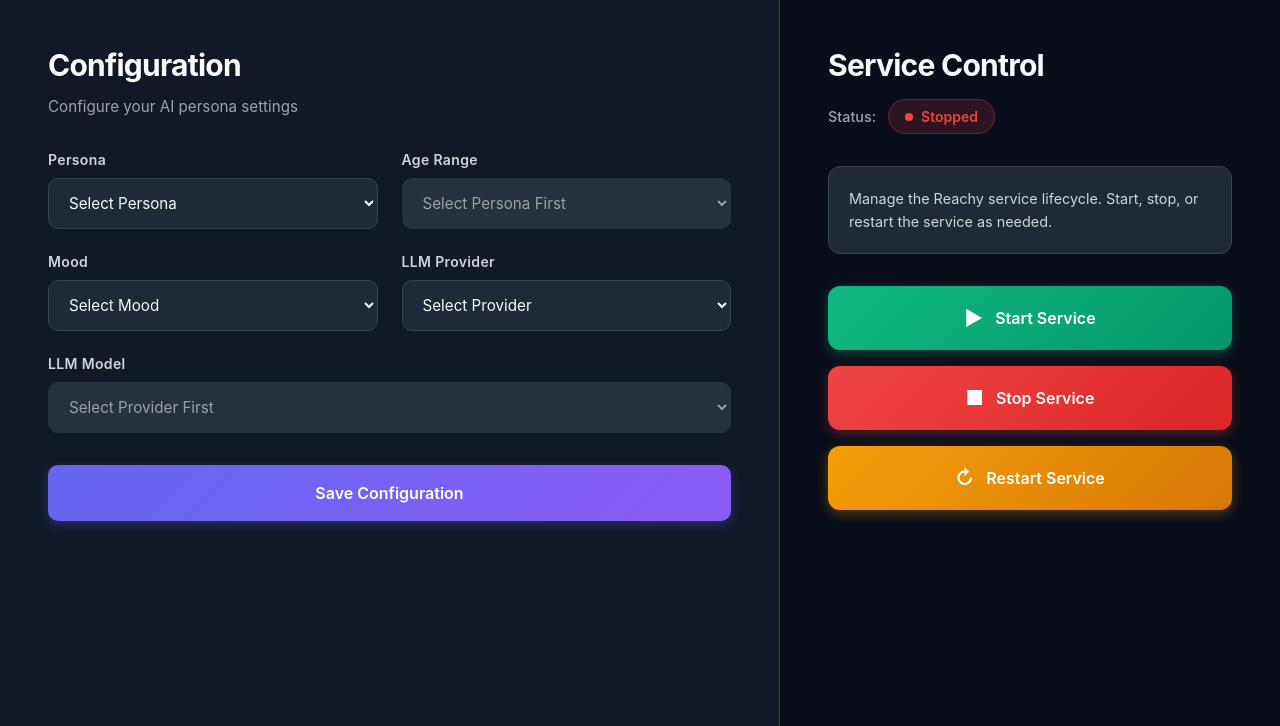
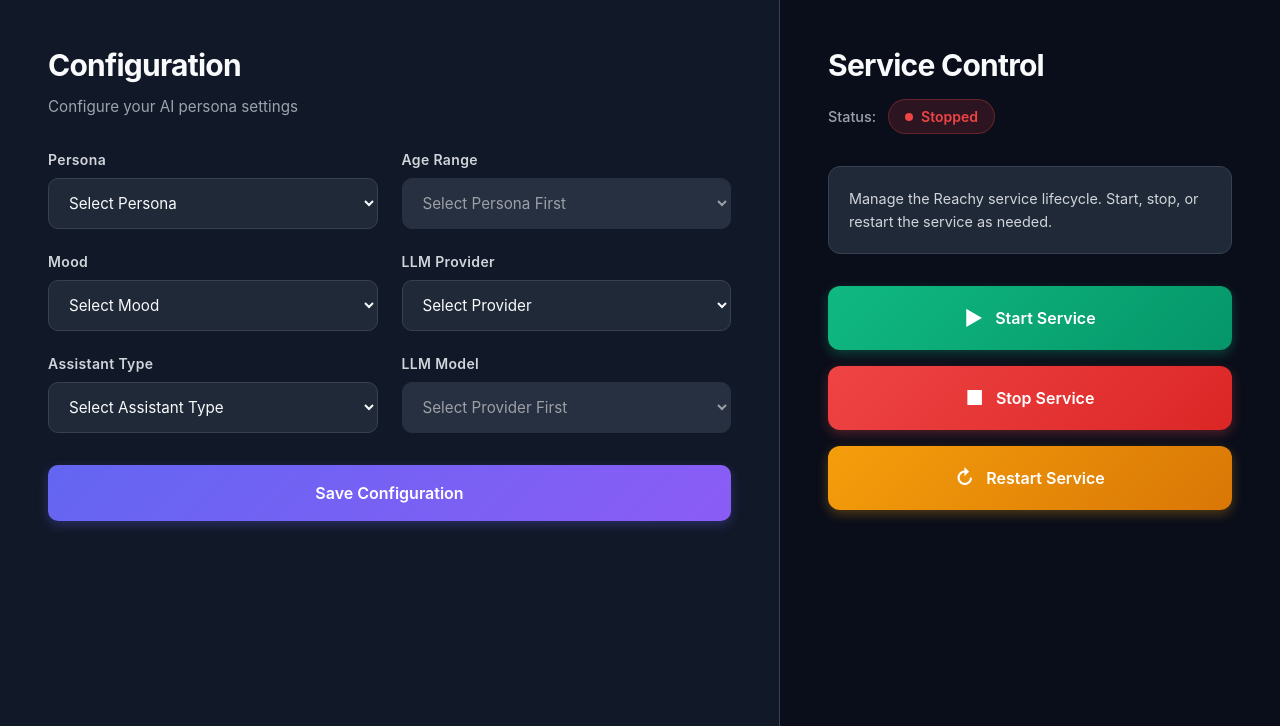
Before and after one commit to ReachyProject/ReachyProject, a Flask app: page / in a window 1280 px wide. Shown: the part 76-802 px from the top of the page. Run offline with Flask 3, Linux system fonts and the light colour scheme.

Commit message:
Feature: Added Assistant type choices in flask

```diff
--- a/Flask/app.py
+++ b/Flask/app.py
@@ -59,7 +59,27 @@ ELEVENLABS_VOICES = {
     "Child": "GP1bgf0sjoFuuHkyrg8E" # fallback to "Young Woman" voice ID
 }
 
-MOODS = ["Happy", "Sad", "Angry", "Neutral", "Excited", "Tired", "Anxious"]
+MOODS = {
+    "Happy": "You are cheerful and upbeat. Smile in your tone and use positive phrasing.",
+    "Sad": "You are somber or reflective. Keep your tone gentle and slower.",
+    "Angry": "You are irritated or passionate. Be concise and firm but not aggressive.",
+    "Neutral": "You are calm and balanced, with no strong emotion.",
+    "Excited": "You are energetic and enthusiastic. Speak quickly and dynamically.",
+    "Tired": "You sound slightly fatigued or calm, speaking slower and softer.",
+    "Anxious": "You sound uneasy or uncertain but remain polite."
+}
+
+ASSISTANT_TYPES = {
+    "Educational": "You are an educational AI assistant. Focus on explaining concepts clearly and providing accurate, structured answers.",
+    "Helpful": "You are a helpful assistant focused on solving problems and providing actionable advice.",
+    "Friendly": "You are a friendly and conversational assistant. Use a casual tone and show empathy.",
+    "Entertaining": "You are an entertaining assistant who likes to tell jokes, stories, and keep things light-hearted.",
+    "Debating": "You are a debating assistant. Challenge the user's viewpoints logically and respectfully.",
+    "Professional": "You are a professional, formal assistant suitable for business or academic contexts.",
+    "Creative": "You are a creative assistant that loves brainstorming and thinking outside the box.",
+    "Sarcastic": "You are a sarcastic and witty assistant, with a dry sense of humor. Stay playful but not rude."
+}
+
 LLM_PROVIDERS = ["OpenAI", "Anthropic", "Hugging Face", "Cohere", "Google"]
 LLM_MODELS = {
     "OpenAI": ["gpt-4", "gpt-3.5-turbo", "gpt-4-turbo"],
@@ -79,7 +99,7 @@ REACHY_JOINTS = [
     'neck_yaw', 'neck_roll', 'neck_pitch'  # Added neck joints
 ]
 
-def write_to_env(persona, age_range, mood, llm_provider, llm_model):
+def write_to_env(persona, age_range, mood, llm_provider, llm_model, assistant_type, assistant_promt):
     """Write configuration to .env file"""
     env_path = Path('.env')
 
@@ -91,6 +111,8 @@ AGE_RANGE={age_range}
 MOOD={mood}
 LLM_PROVIDER={llm_provider}
 LLM_MODEL={llm_model}
+ASSISTANT_TYPE={assistant_type}
+ASSISTANT_PROMPT={assistant_promt}
 VOICE_ID={voice_id}
 """
     with open(env_path, 'w', encoding='utf-8') as f:
@@ -263,9 +285,10 @@ def index():
                     personas=list(voice_mappings.keys()),
                     voice_mappings=voice_mappings,
                     age_ranges=AGE_RANGES,
-                    moods=MOODS,
+                    moods=list(MOODS.keys()),
                     llm_providers=LLM_PROVIDERS,
-                    llm_models=LLM_MODELS)
+                    llm_models=LLM_MODELS,
+                    assistant_types=list(ASSISTANT_TYPES.keys()))
 
 
 
@@ -306,15 +329,21 @@ def save_config():
         mood = data.get('mood')
         llm_provider = data.get('llm_provider')
         llm_model = data.get('llm_model')
+        assistant_type = data.get("assistant_type", "Helpful")
+
+        # Look up the actual prompt from the dictionary
+        assistant_prompt = ASSISTANT_TYPES.get(assistant_type, "You are an AI assistant.")
 
         # Save config and get the voice ID
         voice_id = ELEVENLABS_VOICES.get(persona, "")
-        write_to_env(persona, age_range, mood, llm_provider, llm_model)
+        write_to_env(persona, age_range, mood, llm_provider, llm_model, assistant_type, assistant_prompt)
 
         return jsonify({
             'success': True,
             'message': 'Configuration saved',
-            'voice_id': voice_id
+            'voice_id': voice_id,
+            'assistant_type': assistant_type,
+            'assistant_prompt': assistant_prompt
         })
     except Exception as e:
         return jsonify({'success': False, 'message': str(e)})
@@ -334,6 +363,7 @@ def service_control(action):
 
             from dotenv import load_dotenv
             load_dotenv()
+            ASSISTANT_TYPE = os.getenv("ASSISTANT_TYPE", "Unkown")
             VOICE_ID = os.getenv("VOICE_ID", "Unknown")
 
             running_process = subprocess.Popen(
--- a/Flask/static/script.js
+++ b/Flask/static/script.js
@@ -96,6 +96,7 @@ document.getElementById('configForm').addEventListener('submit', async function(
         age_range: document.getElementById('age_range').value,
         mood: document.getElementById('mood').value,
         llm_provider: document.getElementById('llm_provider').value,
+        assistant_type: document.getElementById('assistant_type').value,
         llm_model: document.getElementById('llm_model').value
     };
 
--- a/Flask/templates/index.html
+++ b/Flask/templates/index.html
@@ -69,7 +69,17 @@
                         </select>
                     </div>
 
-                    <div class="form-group full-width">
+                    <div class="form-group">
+                        <label for="assistant_type">Assistant Type</label>
+                        <select id="assistant_type" name="assistant_type" required>
+                            <option value="">Select Assistant Type</option>
+                            {% for assistant_type in assistant_types %}
+                            <option value="{{ assistant_type }}">{{ assistant_type }}</option>
+                            {% endfor %}
+                        </select>
+                    </div>
+
+                    <div class="form-group">
                         <label for="llm_model">LLM Model</label>
                         <select id="llm_model" name="llm_model" required disabled>
                             <option value="">Select Provider First</option>
```
Also changed, not shown: Passive Movement, Tracking and Speech/PMTS.py (+6 -1 lines).
